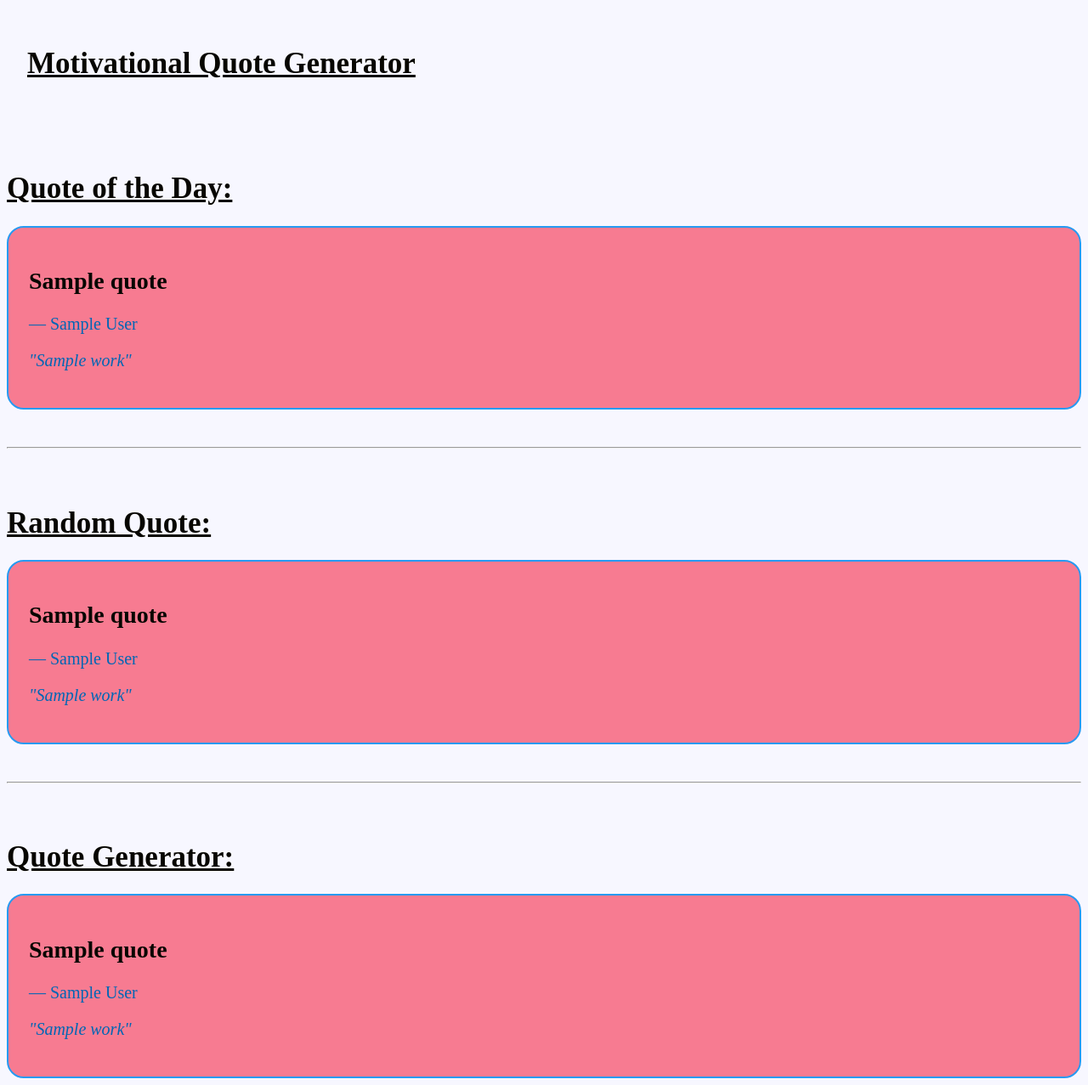
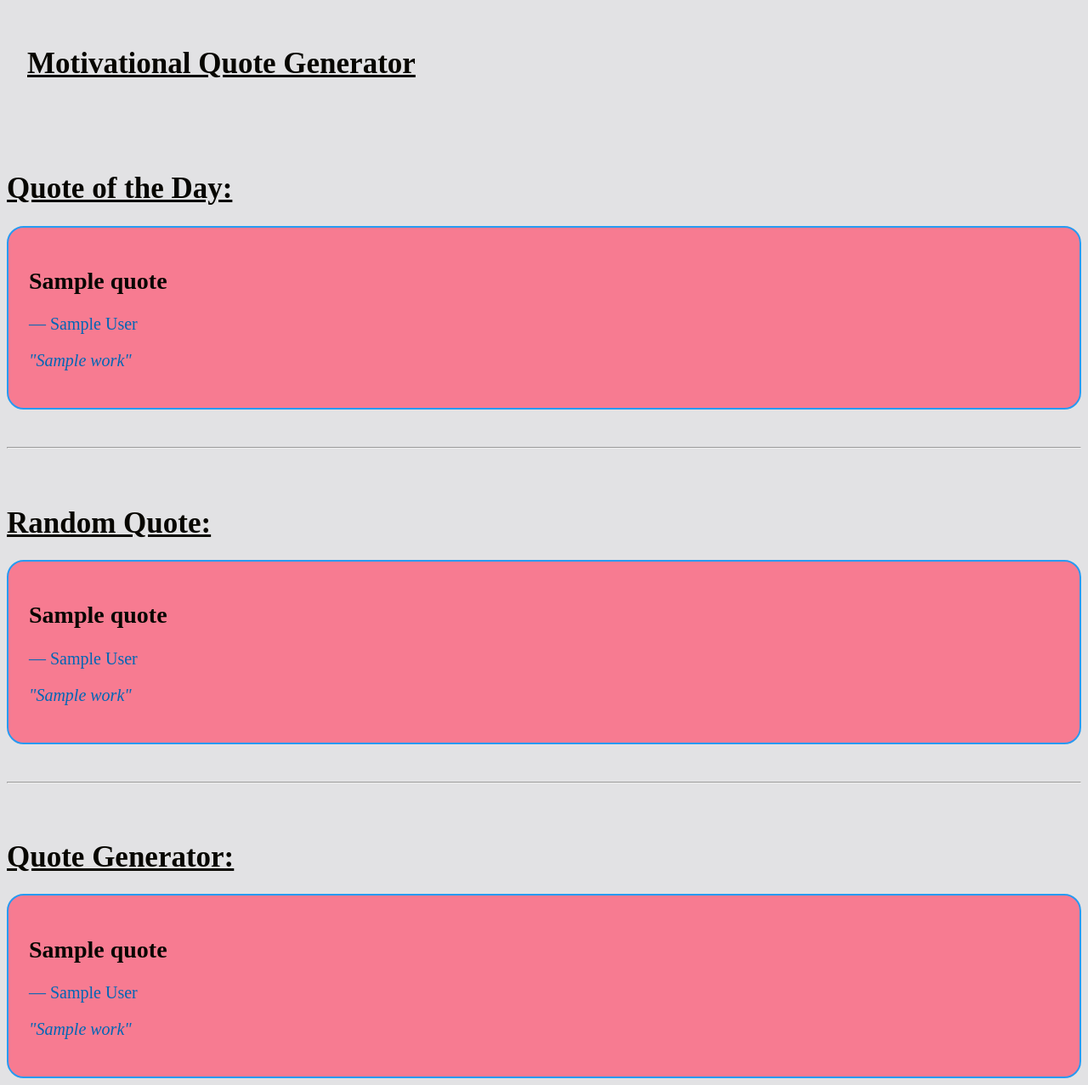
Before and after one commit to Ben-Horgan20/IS2209_Group7_QuotesApp, a Flask app: page / in a window 1280 px wide. Shown: the whole page at 85% size. Run offline with Flask 3, Linux system fonts and the light colour scheme; a database or web service that is not in the repository returns one stand-in record (values such as "Sample title"); data that the repository does not hold is empty; some web fonts are replaced.

Commit message:
adding code for quotes

```diff
--- a/static/style.css
+++ b/static/style.css
@@ -1,6 +1,6 @@
 
 body {
-    background-color: #F7F7FF;
+    background-color: #E2E2E4;
 }
 
 .header {
```
